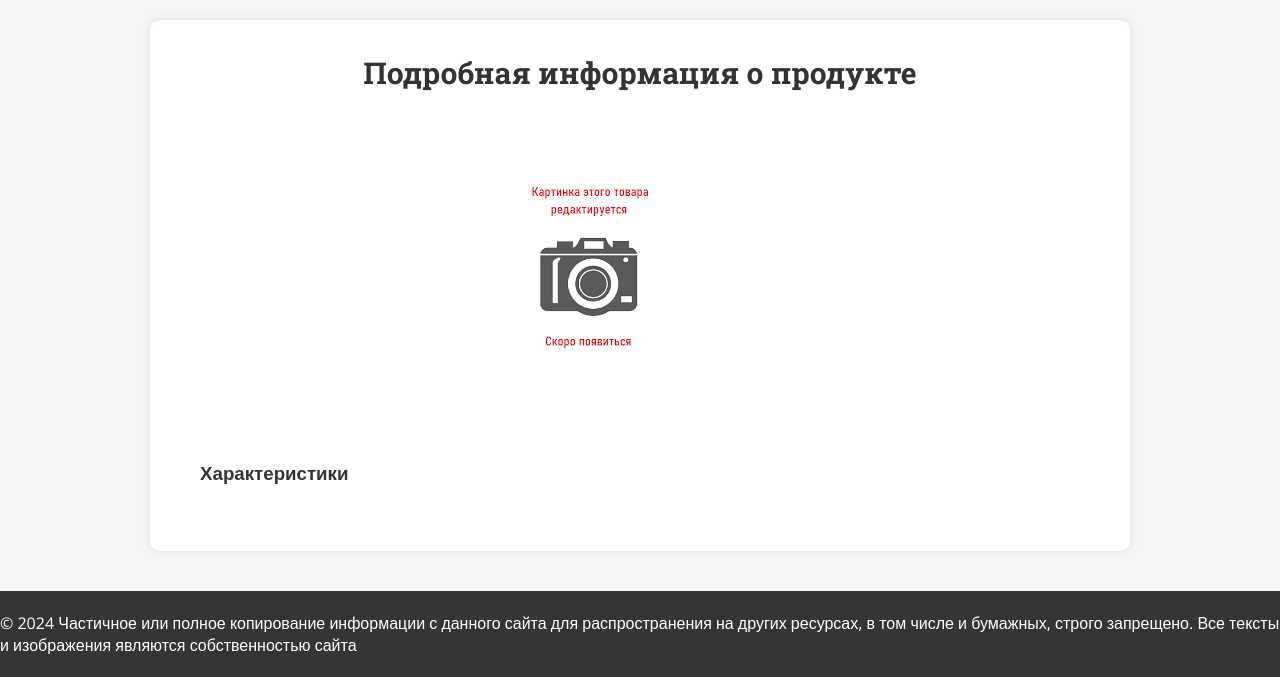
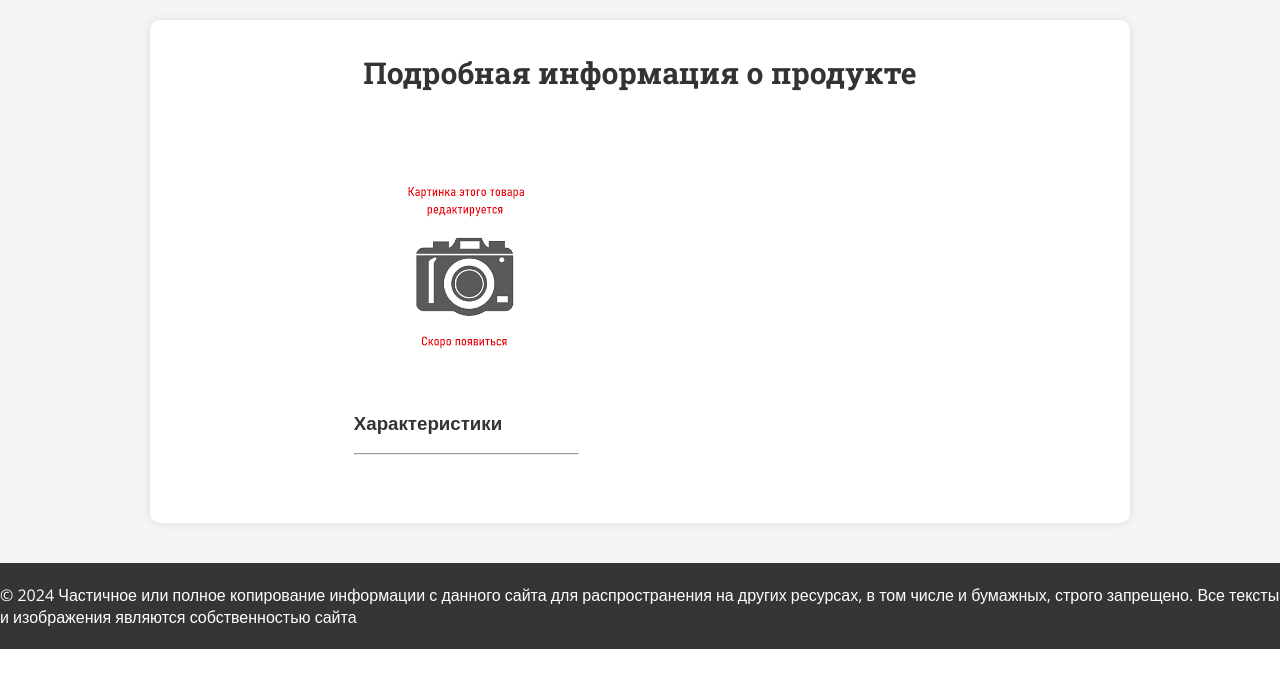
Before and after one commit to kanisimoff44/RuverAuto, a FastAPI app: template app/templates/products.html in a window 1280 px wide. Shown: the part 200-877 px from the top of the page. After the commit the page ends 849 px from the top, so only its background shows below. Run offline with FastAPI, Linux system fonts and the light colour scheme; the template is opened without the code that fills it, so the values that code supplies are empty; parts of the project's set-up code (start-up, migrations or seed data) failed here and were passed over.

Commit message:
feature(chars): add a table to view the product characteristics, change schemas to outpun the data correctly

```diff
--- a/app/admin/views.py
+++ b/app/admin/views.py
@@ -9,7 +9,7 @@ from app.admin.columns import (
 )
 
 
-class ProductsAdmin(ModelView, model = Products):
+class ProductsAdmin(ModelView, model=Products):
     column_list = [c.name for c in Products.__table__.c] + [Products.characteristics]
     name = "Товар"
     name_plural = "Товары"
@@ -19,10 +19,11 @@ class ProductsAdmin(ModelView, model = Products):
     form_columns = form_columns_for_products
 
 
-class ProductsInfoAdmin(ModelView, model = ProductsInfo):
+class ProductsInfoAdmin(ModelView, model=ProductsInfo):
     column_list = [c.name for c in ProductsInfo.__table__.c] + [ProductsInfo.product]
     name = "Характеристика товара"
     name_plural = "Характеристики товаров"
     icon = "fa-solid fa-star"
+
     column_labels = column_labels_for_products_info
     form_columns = form_columsn_for_products_info
--- a/app/products/schemas.py
+++ b/app/products/schemas.py
@@ -6,7 +6,7 @@ class SProductsDetail(BaseModel):
     id: int
     name: str
     description: Optional[str]
-    image_name: str
+    image_name: str | None
     is_active: bool
 
     model_config = ConfigDict(from_attributes=True)
--- a/app/static/css/style.css
+++ b/app/static/css/style.css
@@ -242,39 +242,59 @@ img {
 
 .detail .product-content {
   display: flex;
-  justify-content: center;
+  justify-content: space-around;
   align-items: normal;
   flex-direction: row;
 }
 
 .detail
 .product-content
-.product-img {
+.product-content__chars-img {
   flex-shrink: 0;
   margin: 50px;
 }
 
 .detail
 .product-content
-.product-img
+.product-content__chars-img
 img {
-  max-width: 750px;
+  max-width: 500px;
   height: auto;
   border-radius: 10px;
 }
 
 .detail
 .product-content
-.product-detail {
-  text-align: center;
-  max-width: 700px;
-  margin: 50px;
+.product-content__chars-img
+.product-content__chars
+.product-content__chars-table {
+  width: 100%;
+  border-collapse: collapse;
 }
 
 .detail
 .product-content
-.product-detail
-.product-name {
+.product-content__chars-img
+.product-content__chars
+.product-content__chars-table
+th, td {
+  padding: 8px;
+  text-align: left;
+  border: 1px solid #ddd;
+}
+
+.detail
+.product-content
+.product-content__detail {
+  text-align: center;
+  max-width: 700px;
+  margin: 30px;
+}
+
+.detail
+.product-content
+.product-content__detail
+.product-content__name {
   font-size: 24px;
   font-weight: bold;
   margin-bottom: 20px;
@@ -282,12 +302,32 @@ img {
 
 .detail
 .product-content
-.product-detail
-.product-description {
+.product-content__detail
+.product-content__text {
   font-size: 18px;
   line-height: 1.5;
   color: #6b6b6b;
 }
+
+.detail
+.product-content
+.product-content__chars-img
+.product-content__chars
+.product-content__chars-table
+.even {
+  background-color: #fff;
+}
+
+.detail
+.product-content
+.product-content__chars-img
+.product-content__chars
+.product-content__chars-table
+.odd {
+  background-color: #eee;
+}
+
+
 
 .footer {
   padding: 5px 0;
--- a/app/templates/products.html
+++ b/app/templates/products.html
@@ -4,29 +4,29 @@
 <div class="detail">
   <h2 class="detail__title">Подробная информация о продукте</h2>
   <div class="product-content">
-    <div class="product-img">
+    <div class="product-content__chars-img">
       {% if product.image_name %}
         <img src="{{ url_for('static', path='images/' + product.image_name|string + '.webp')}}" alt="Фото продукта">
       {% else %}
         <img src="{{ url_for('static', path='images/coming_soon.png')}}" alt="Фото продукта">
       {% endif %}
+      <div class="product-content__chars">
+        <h3 class="characteristics-title">Характеристики</h3>
+        <hr>
+        <table class="product-content__chars-table">
+          {% for characteristic in product.characteristics %}
+            <tr class="{% if loop.index is even %}even{% else %}odd{% endif %}">
+              <td>{{ characteristic.name_of_characteristic }}</td>
+              <td>{{ characteristic.value_of_characteristic }}</td>
+            </tr>
+          {% endfor %}
+        </table>
+      </div>
     </div>
-    <div class="product-detail">
-      <h1 class="product-name">{{ product.name }}</h1>
-      <p class="product-description">{{ product.description }}</p>
+    <div class="product-content__detail">
+      <h1 class="product-content__name">{{ product.name }}</h1>
+      <p class="product-content__text">{{ product.description }}</p>
     </div>
-  </div>
-  <div class="product-characteristics">
-    <ul>
-      <h3 class="characteristics-title">Характеристики</h3>
-      <br>
-      {% for characteristic in product.characteristics %}
-        <li class="product-characteristic">
-          <strong>{{ characteristic.name_of_characteristic }}:</strong>
-          {{ characteristic.value_of_characteristic }}
-        </li>
-      {% endfor %}
-    </ul>
   </div>
 </div>
 {% endblock content %}
```
